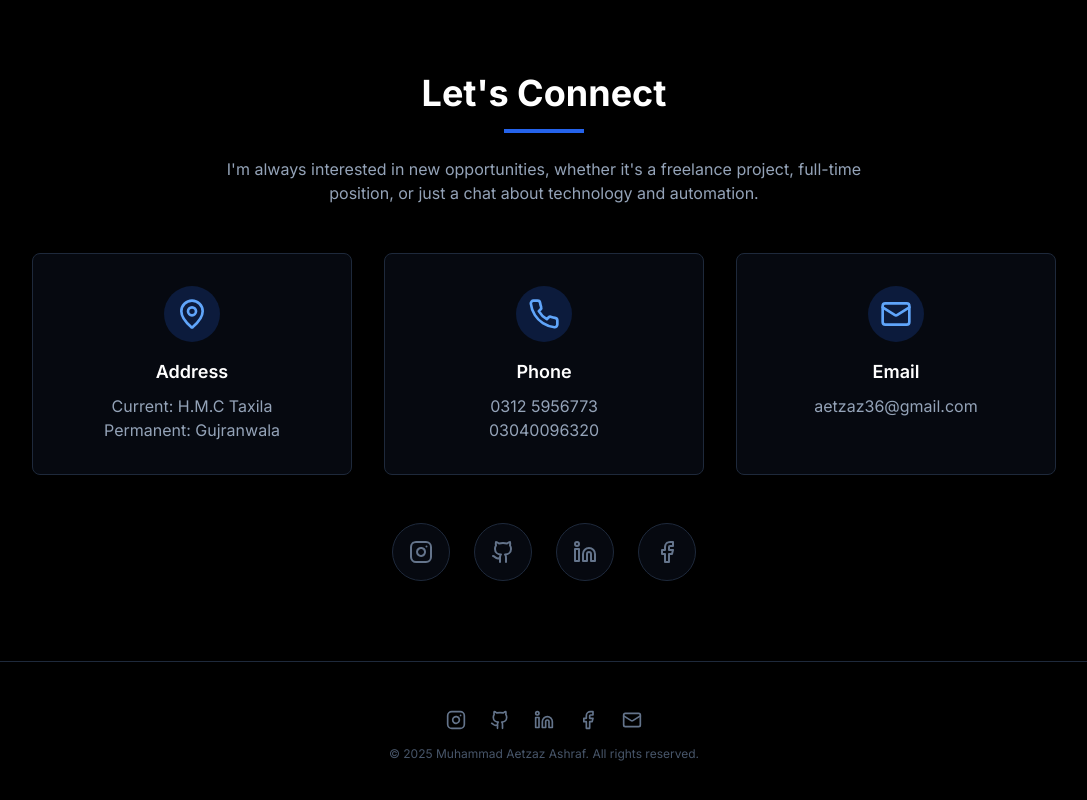
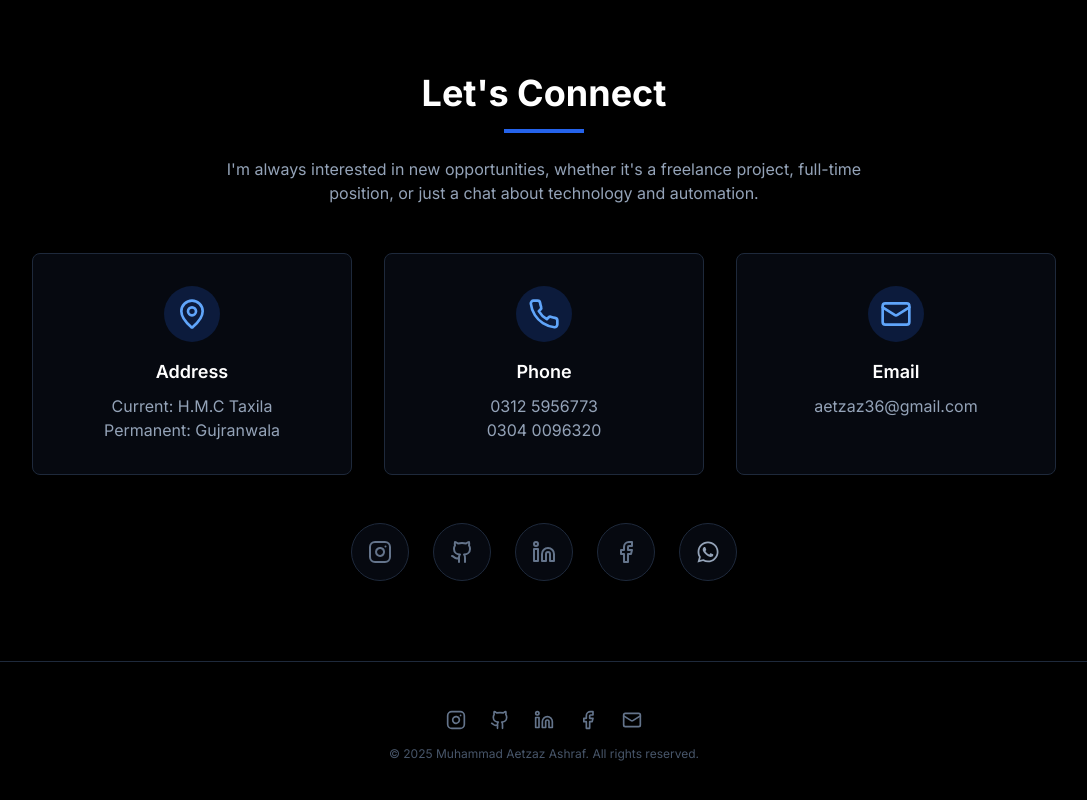
Before and after one commit to aetzaz63/Aetzaz, a Next.js app: page / in a window 1280 px wide. Shown: the part 5387-6187 px from the top of the page, without its empty margins (96-1183 px from the left). Built offline with nearby package versions, Linux system fonts and the light colour scheme.

Commit message:
added whatsapp link

```diff
--- a/components/sections/Contact.tsx
+++ b/components/sections/Contact.tsx
@@ -1,6 +1,15 @@
 'use client';
 
-import { Mail, Facebook, Phone, MapPin, Linkedin, Github, Instagram, FileText } from 'lucide-react';
+import {
+  Mail,
+  Facebook,
+  Phone,
+  MapPin,
+  Linkedin,
+  Github,
+  Instagram,
+} from 'lucide-react';
+import { FaWhatsapp } from 'react-icons/fa';
 import Link from 'next/link';
 
 export function Contact() {
@@ -9,6 +18,7 @@ export function Contact() {
     { icon: Github, href: 'https://github.com/aetzaz63', label: 'GitHub' },
     { icon: Linkedin, href: 'https://www.linkedin.com/in/muhammad-aetzaz-ashraf-59713926b/', label: 'LinkedIn' },
     { icon: Facebook, href: 'https://www.facebook.com/muhammad.aetzaz.545', label: 'Facebook' },
+    { icon: FaWhatsapp, href: 'https://wa.me/923125956773', label: 'WhatsApp' },
   ];
 
   return (
@@ -20,11 +30,13 @@ export function Contact() {
           </h2>
           <div className="w-20 h-1 bg-blue-600 mx-auto"></div>
           <p className="text-slate-600 dark:text-slate-400 mt-6 max-w-2xl mx-auto">
-            I'm always interested in new opportunities, whether it's a freelance project, full-time position, or just a chat about technology and automation.
+            I'm always interested in new opportunities, whether it's a freelance project,
+            full-time position, or just a chat about technology and automation.
           </p>
         </div>
 
         <div className="grid md:grid-cols-3 gap-8 max-w-5xl mx-auto mb-12">
+          {/* Address */}
           <div className="border border-slate-200 dark:border-slate-800 hover:shadow-lg hover:border-blue-600/50 transition-all bg-white dark:bg-slate-900/40 rounded-lg shadow-sm">
             <div className="flex flex-col items-center text-center p-8">
               <div className="p-3 bg-blue-600/20 rounded-full mb-4">
@@ -42,6 +54,7 @@ export function Contact() {
             </div>
           </div>
 
+          {/* Phone */}
           <div className="border border-slate-200 dark:border-slate-800 hover:shadow-lg hover:border-blue-600/50 transition-all bg-white dark:bg-slate-900/40 rounded-lg shadow-sm">
             <div className="flex flex-col items-center text-center p-8">
               <div className="p-3 bg-blue-600/20 rounded-full mb-4">
@@ -60,11 +73,12 @@ export function Contact() {
                 href="tel:+923040096320"
                 className="text-slate-600 dark:text-slate-400 hover:text-blue-600 dark:hover:text-blue-400 transition-colors"
               >
-                03040096320
+                0304 0096320
               </Link>
             </div>
           </div>
 
+          {/* Email */}
           <div className="border border-slate-200 dark:border-slate-800 hover:shadow-lg hover:border-blue-600/50 transition-all bg-white dark:bg-slate-900/40 rounded-lg shadow-sm">
             <div className="flex flex-col items-center text-center p-8">
               <div className="p-3 bg-blue-600/20 rounded-full mb-4">
@@ -83,6 +97,7 @@ export function Contact() {
           </div>
         </div>
 
+        {/* Social Icons */}
         <div className="flex justify-center gap-6">
           {socialLinks.map((link, index) => (
             <Link
@@ -93,7 +108,10 @@ export function Contact() {
               className="p-4 rounded-full bg-white dark:bg-slate-900/40 border border-slate-200 dark:border-slate-800 text-slate-400 dark:text-slate-500 hover:text-blue-600 dark:hover:text-blue-400 hover:border-blue-600/50 transition-all duration-300 transform hover:scale-110"
               aria-label={link.label}
             >
-              <link.icon size={24} />
+              <link.icon
+                size={24}
+                className={link.label === 'WhatsApp' ? 'text-slate-600 dark:text-slate-400 hover:text-blue-600 dark:hover:text-blue-400 transition-colors break-all' : ''}
+              />
             </Link>
           ))}
         </div>
--- a/package.json
+++ b/package.json
@@ -22,6 +22,7 @@
     "postcss": "^8.4.47",
     "react": "^18.3.1",
     "react-dom": "^18.3.1",
+    "react-icons": "^5.5.0",
     "tailwind-merge": "^2.5.2",
     "tailwindcss": "^3.4.14",
     "typescript": "^5.6.0"
```
Also changed, not shown: 1 other file (tests, documents, lock files or other folders).
